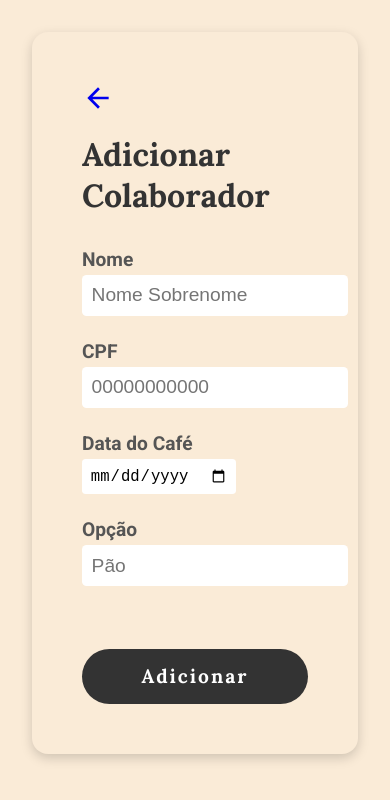
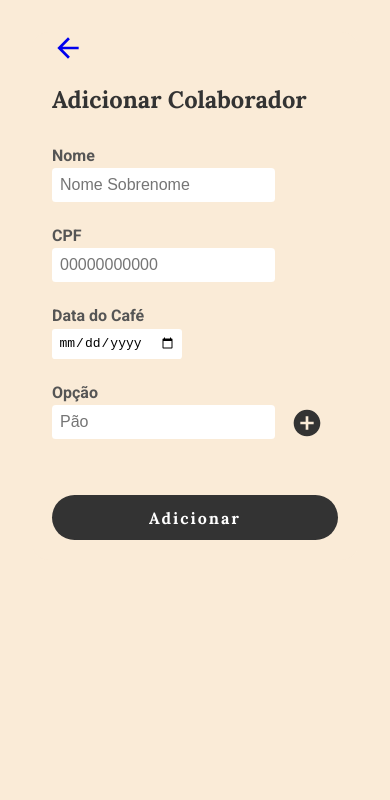
Before and after one commit to nhsneto/cafe-frontend, a React (Vite) app: page /cadastro in a window 390 px wide. Shown: the top 800 px of the page. Built offline with nearby package versions, Linux system fonts and the light colour scheme.

Commit message:
Adiciona responsividade modile para Cadastro

```diff
--- a/src/Components/Input.module.css
+++ b/src/Components/Input.module.css
@@ -18,3 +18,13 @@
   border: none;
   border-radius: 0.24em;
 }
+
+@media screen and (max-width: 428px) {
+  .label {
+    font-size: 1em;
+  }
+
+  .input {
+    font-size: 1em;
+  }
+}
--- a/src/Routes/Cadastro.module.css
+++ b/src/Routes/Cadastro.module.css
@@ -51,3 +51,21 @@
 .botaoVoltarContainer:visited {
   color: #333;
 }
+
+@media screen and (max-width: 428px) {
+  .container {
+    padding: 20px;
+    box-shadow: none;
+    border-radius: none;
+    padding-top: 0px;
+  }
+
+  .container > h1 {
+    font: bold 1.48em "Lora", "Roboto", sans-serif;
+  }
+
+  .botaoAdicionar {
+    padding: 0.8em 0em;
+    font: bold 1em "Lora", "Roboto", sans-serif;
+  }
+}
```
